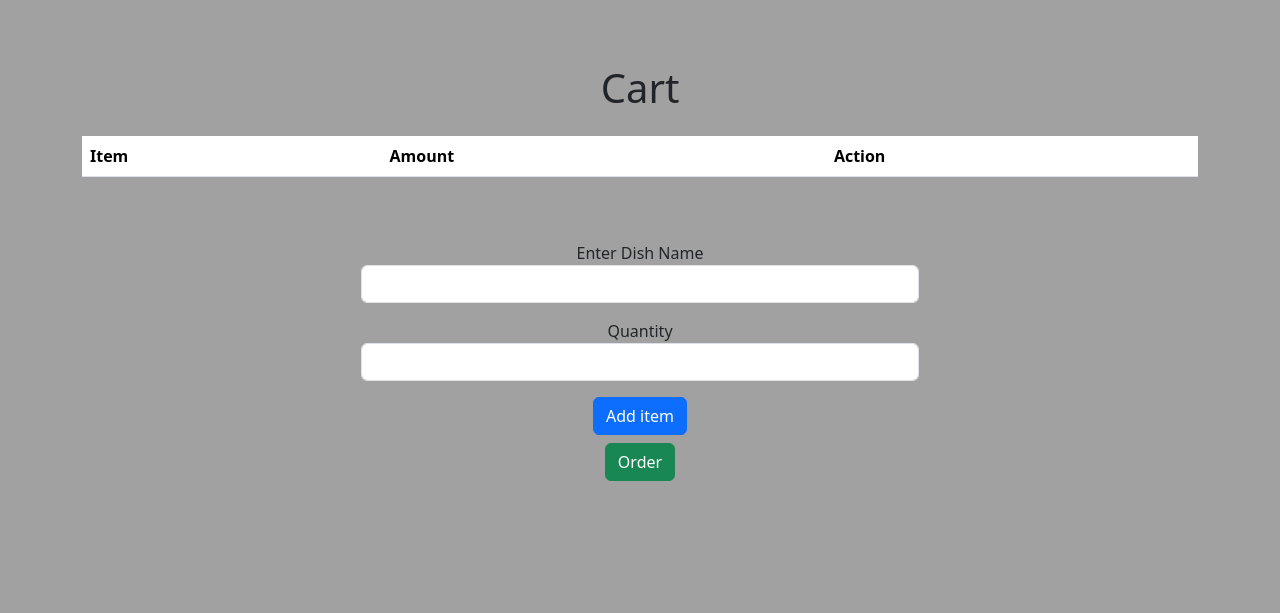
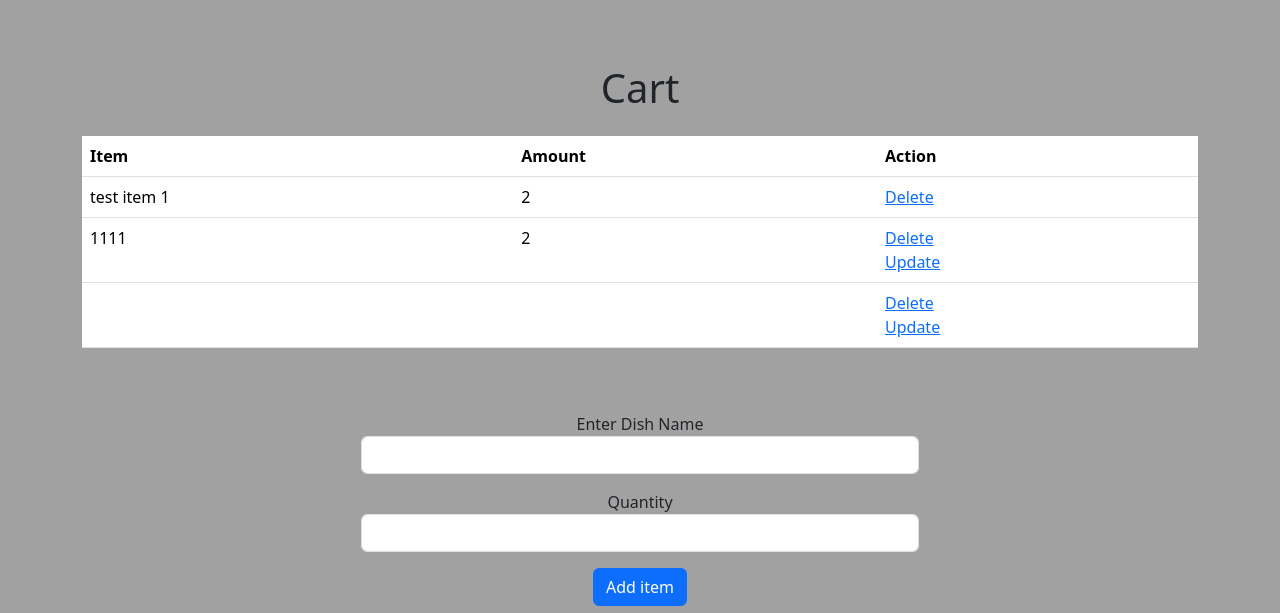
Before and after one commit to BUMETCS673/project-f23team3, a Flask app: page /cart in a window 1280 px wide. Shown: the part 56-669 px from the top of the page. Run offline with Flask 3, Linux system fonts and the light colour scheme; lists and menus that the app fills with data are empty; parts of the project's set-up code (start-up, migrations or seed data) failed here and were passed over.

Commit message:
update methods for add item. Adding item to DB. Display item from DB.

```diff
--- a/code/CartPage.py
+++ b/code/CartPage.py
@@ -1,20 +1,25 @@
 from flask import Blueprint, Flask, render_template, request, jsonify
-from Models import db, Orders
+from Models import db, Orders, Cart
 
 cart_layout = Blueprint('cart_layout', __name__)
 
+#TODO: get user ID
+uid = 1
 
 @cart_layout.route("/cart", methods=['POST', 'GET'])
 def cart():
     if request.method == 'POST':
         dish_name = request.form.get('dish_name')
         quantity = request.form.get('quantity')
-        new_order = Orders(dish_name=dish_name, quantity=quantity)
+        new_order = Cart(user_id=uid, dish_id=dish_name, quantity=quantity)
         db.session.add(new_order)
         db.session.commit()
-        return jsonify({'message': 'Order placed and paid', 'order_id': new_order.id})
+        return render_template("cart.html")
+        #return jsonify({'message': 'Order placed and paid', 'order_id': new_order.dish_id})
     else:
-        return render_template("cart.html")
+        cart_items = Cart.query.filter_by(user_id=uid).all()
+        return render_template("cart.html", cart_items=cart_items)
+        #return render_template("cart.html")
 
 @cart_layout.route("/cart/order", methods=['POST', 'GET'])
 def cart_order():
--- a/code/templates/cart.html
+++ b/code/templates/cart.html
@@ -6,7 +6,7 @@
 {% block body %}
 <div class="content container">
     <h1 class="text-center mt-5">Cart</h1>
-    {% if tasks|length < 0 %}
+    {% if cart_items|length < 0 %}
     <h4 class="text-center mt-4">Cart empty</h4>
     {% else %}
     <div class="table-responsive mt-4">
@@ -20,6 +20,24 @@
         </thead>
         <tbody>
           <!-- Your table rows go here -->
+            <tr>
+                <td>test item 1</td>
+                <td>2</td>
+                <td>
+                    <a href="/delete/1">Delete</a>
+                </td>
+            </tr>
+            {% for item in cart_items %}
+                <tr>
+                    <td>{{ item.dish_id }}</td>
+                    <td>{{ item.quantity }}</td>
+                    <td>
+                        <a href="/delete/{{item.dish_id}}">Delete</a>
+                        <br>
+                        <a href="/update/{{item.dish_id}}">Update</a>
+                    </td>
+                </tr>
+            {% endfor %}
         </tbody>
       </table>
     </div>
```
Also changed, not shown: code/Models.py (+5 -3 lines), code/instance/main.db.
